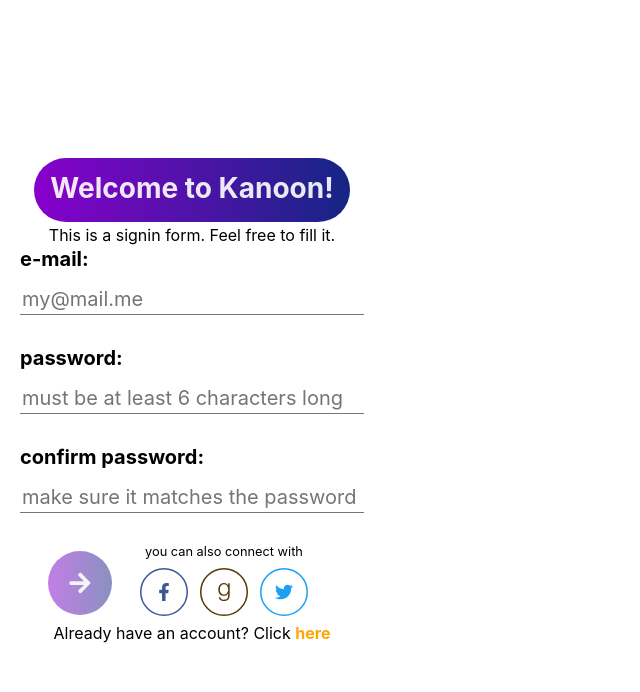
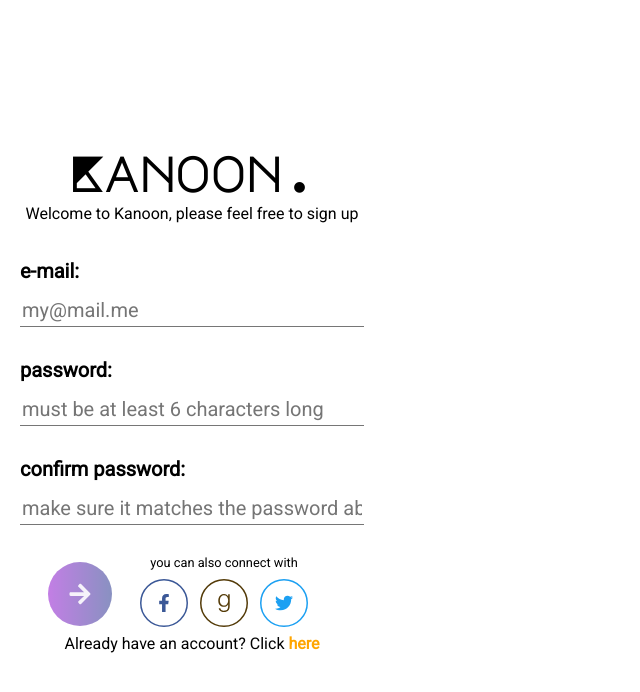
Before and after one commit to wsps10/book-emotion-analysis-app, a React (Create React App) app: page / in a window 1280 px wide. Shown: the top 692 px of the page, without its empty margins (0-640 px from the left). Built offline with nearby package versions, Linux system fonts and the light colour scheme.

Commit message:
add fonts

```diff
--- a/src/index.css
+++ b/src/index.css
@@ -1,9 +1,9 @@
+@import url('https://fonts.googleapis.com/css?family=Major+Mono+Display|Roboto');
+
 body {
   margin: 0;
   padding: 0;
-  font-family: -apple-system, BlinkMacSystemFont, "Segoe UI", "Roboto", "Oxygen",
-    "Ubuntu", "Cantarell", "Fira Sans", "Droid Sans", "Helvetica Neue",
-    sans-serif;
+  font-family: 'Roboto', sans-serif;
   -webkit-font-smoothing: antialiased;
   -moz-osx-font-smoothing: grayscale;
 }
@@ -11,3 +11,7 @@
 code {
   font-family: source-code-pro, Menlo, Monaco, Consolas, "Courier New", monospace;
 }
+
+.font-major-mono {
+	font-family: 'Major Mono Display', monospace;
+}
--- a/src/pages/SigninPage/SigninPage.js
+++ b/src/pages/SigninPage/SigninPage.js
@@ -114,10 +114,12 @@
         return (
             <main className="flex flex-column justify-center vh-100">
                 <form className="bg-white h100 pa3 tc w-30">
-                    <BrandButton enabled={true}><h1 className="ma0 mt0 mb1">Welcome to Kanoon!</h1></BrandButton><br/>
-                    <span className="mb1">This is a signin form. Feel free to fill it.</span>
+                    <span>
+                        <h1 className="font-major-mono f1 ma0 mt0 mb1 purple-to-blue">Kanoon.</h1>
+                        Welcome to Kanoon, please feel free to sign up
+                    </span><br/>
                     <Field
-                        className={emailStyle}
+                        className={`mt4 ${emailStyle}`}
                         error={emailMessage}
                         hint="my@mail.me"
                         id="email"
```
